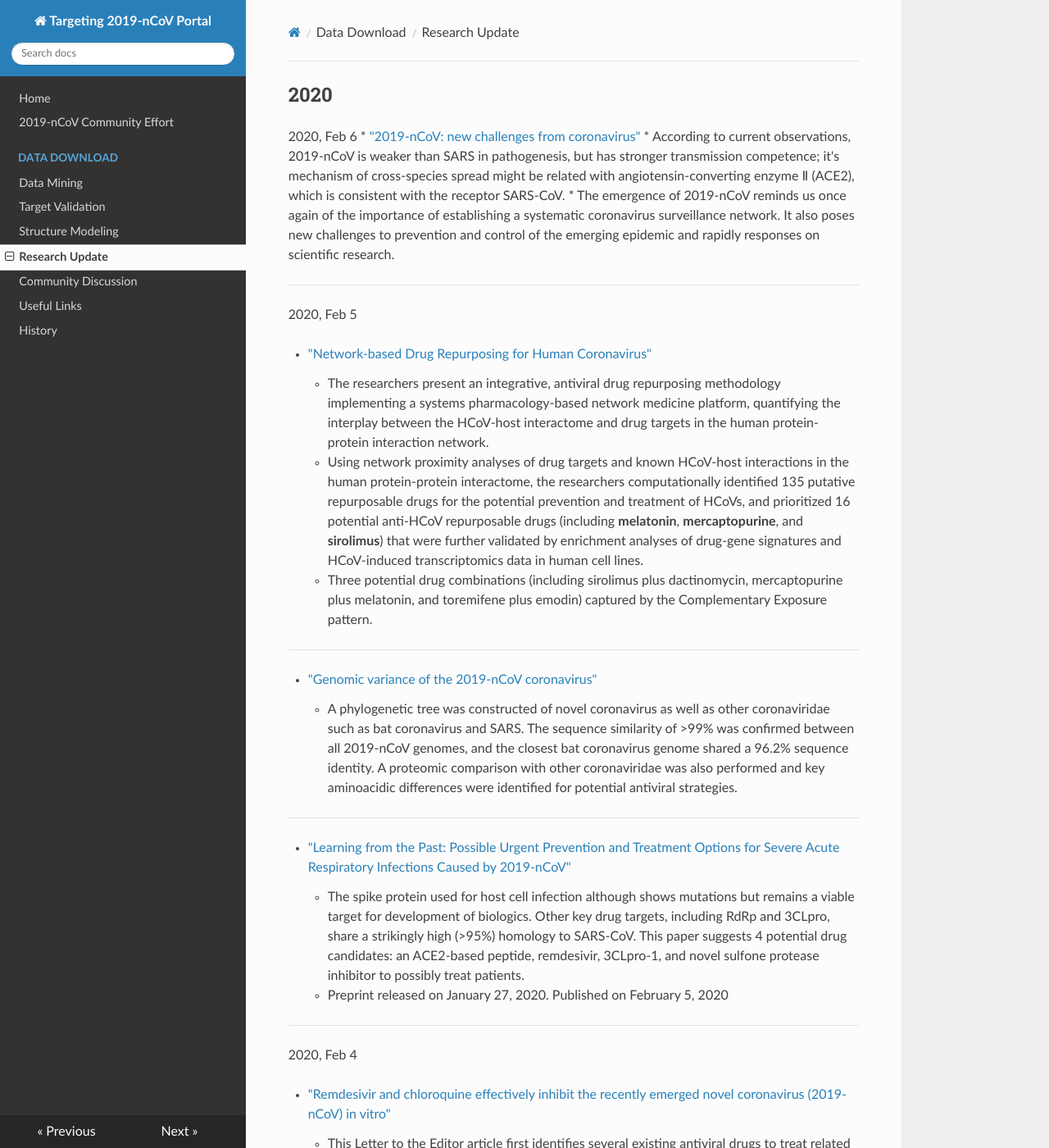
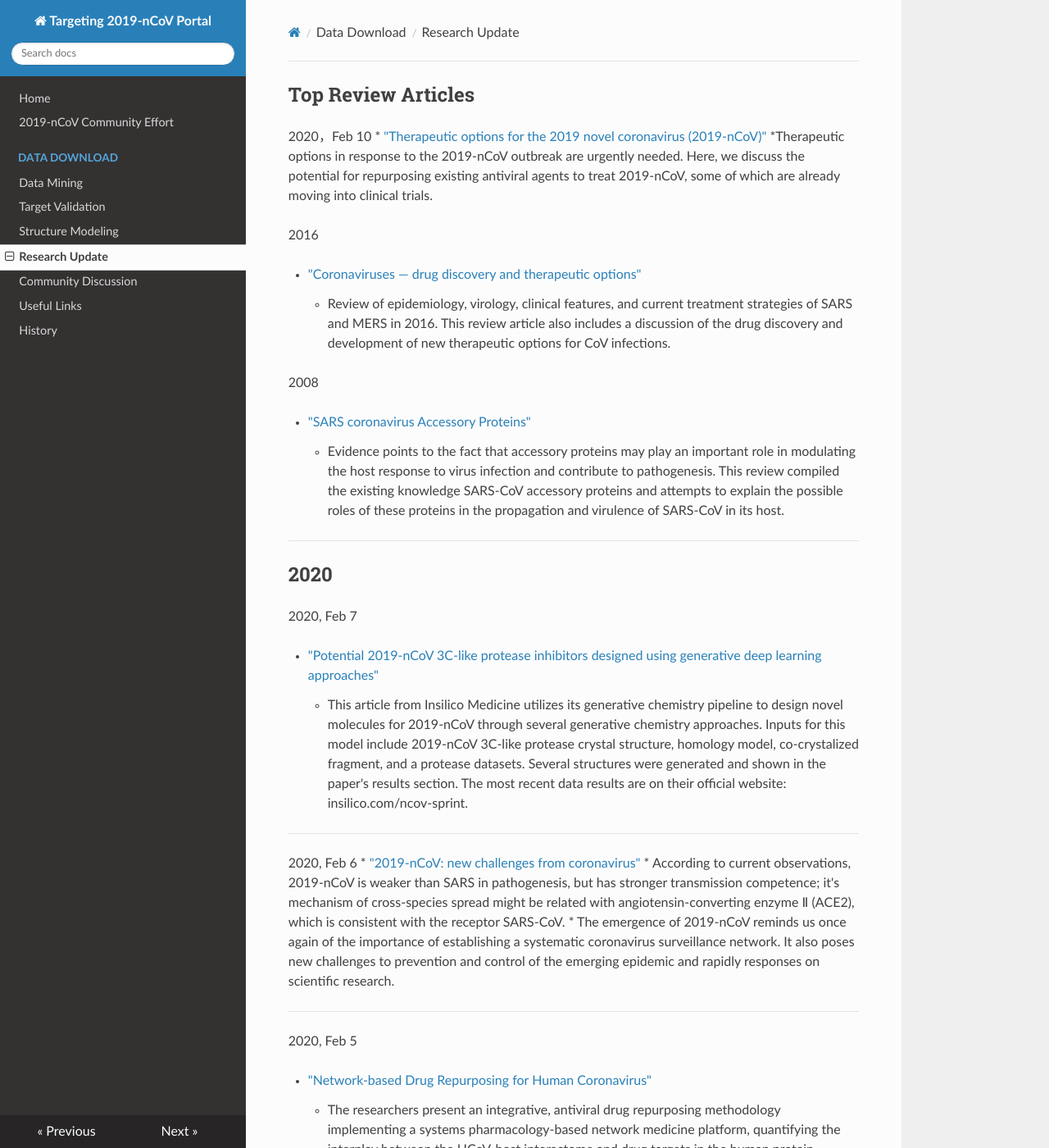
Before and after one commit to GHDDI-AILab/Targeting2019-nCoV, an MkDocs documentation site: the page built from docs/research_progress.md, in a window 1280 px wide and 1400 px high. Shown: the whole window at 82% size. Built offline with MkDocs 1.6.1, drawn with Linux system fonts in a browser that asks for light colours; nearby versions of some CDN libraries; some of the changed text lies outside the part shown.

Commit message:
update research progress

```diff
--- a/docs/research_progress.md
+++ b/docs/research_progress.md
@@ -1,4 +1,30 @@
+## Top Review Articles
+
+2020，Feb 10
+* ["Therapeutic options for the 2019 novel coronavirus (2019-nCoV)"](https://www.nature.com/articles/d41573-020-00016-0)
+    *Therapeutic options in response to the 2019-nCoV outbreak are urgently needed. Here, we discuss the potential for repurposing existing antiviral agents to treat 2019-nCoV, some of which are already moving into clinical trials.
+
+
+2016
+
+ * ["Coronaviruses — drug discovery and therapeutic options"](http://ghddiai.oss-cn-zhangjiakou.aliyuncs.com/file/file_cddato.pdf)
+    * Review of epidemiology, virology, clinical features, and current treatment strategies of SARS and MERS in 2016. This review article also includes a discussion of the drug discovery and development of new therapeutic options for CoV infections.
+
+2008
+
+ * ["SARS coronavirus Accessory Proteins"](http://ghddiai.oss-cn-zhangjiakou.aliyuncs.com/file/file_sarscap.pdf)
+    * Evidence points to the fact that accessory proteins may play an important role in modulating the host response to virus infection and contribute to pathogenesis. This review compiled the existing knowledge SARS-CoV accessory proteins and attempts to explain the possible roles of these proteins in the propagation and virulence of SARS-CoV in its host.
+
+
+---
 ## 2020
+
+2020, Feb 7
+
+ * ["Potential 2019-nCoV 3C-like protease inhibitors designed using generative deep learning approaches"](http://ghddiai.oss-cn-zhangjiakou.aliyuncs.com/file/file_p23clpidgdl.pdf)
+    * This article from Insilico Medicine utilizes its generative chemistry pipeline to design novel molecules for 2019-nCoV through several generative chemistry approaches. Inputs for this model include 2019-nCoV 3C-like protease crystal structure, homology model, co-crystalized fragment, and a protease datasets. Several structures were generated and shown in the paper's results section. The most recent data results are on their official website: insilico.com/ncov-sprint.
+
+---
 
 2020, Feb 6
 * ["2019-nCoV: new challenges from coronavirus"](http://rs.yiigle.com/yufabiao/1179575.htm)
```
Also changed, not shown: other parts of docs/research_progress.md (+0 -6 lines), docs/drug_candidates.md (+2 -0 lines).
